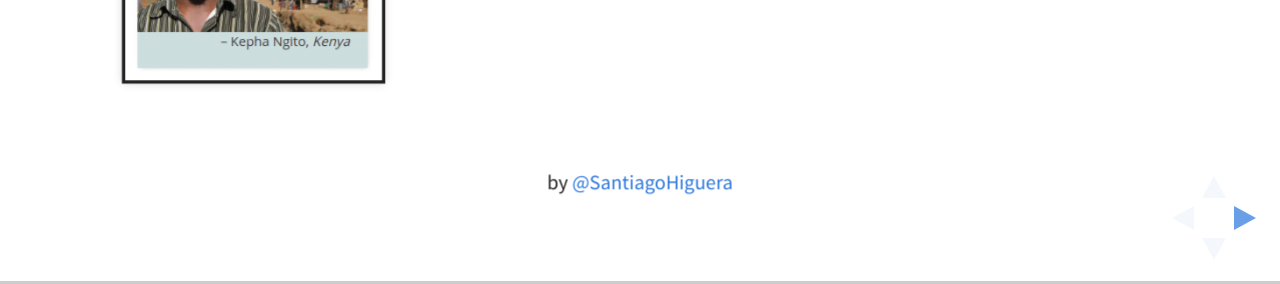
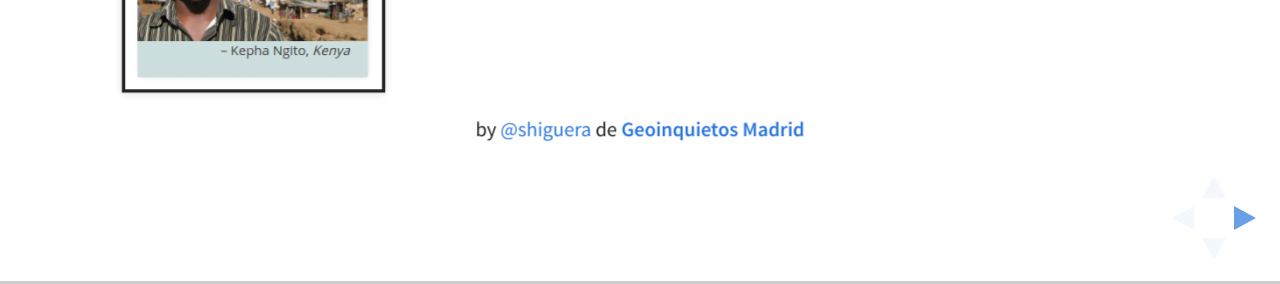
Before and after one commit to shiguera/mgd, a website: page index.html in a window 1280 px wide. Shown: the part 516-800 px from the top of the page. Drawn offline with Linux system fonts and the light colour scheme.

Commit message:
Testing new clone

```diff
--- a/index.html
+++ b/index.html
@@ -39,10 +39,9 @@
 					</div>
 					<br/>
 					<a href='https://shiguera.github.io/mgd'>https://shiguera.github.io/mgd</a><br/>
-					<div style='clear:both; margin-top: 20px'>
-						<br/>
-						<p><small>by <a href="https://twitter.com/santiagohiguera">@SantiagoHiguera</a></small></p>
-					</div>
+					<div style='clear:both; margin-top: 10px'>
+						<p><small>by <a href="https://fosstodon.org/@shiguera">@shiguera</a> de <strong style='color: #0000ff'><a href="http://geoinquietos.org" target='_blank'>Geoinquietos
+	                Madrid</a></strong></small></p>
 				</section>
 
 				<!-- Bio -->
```
